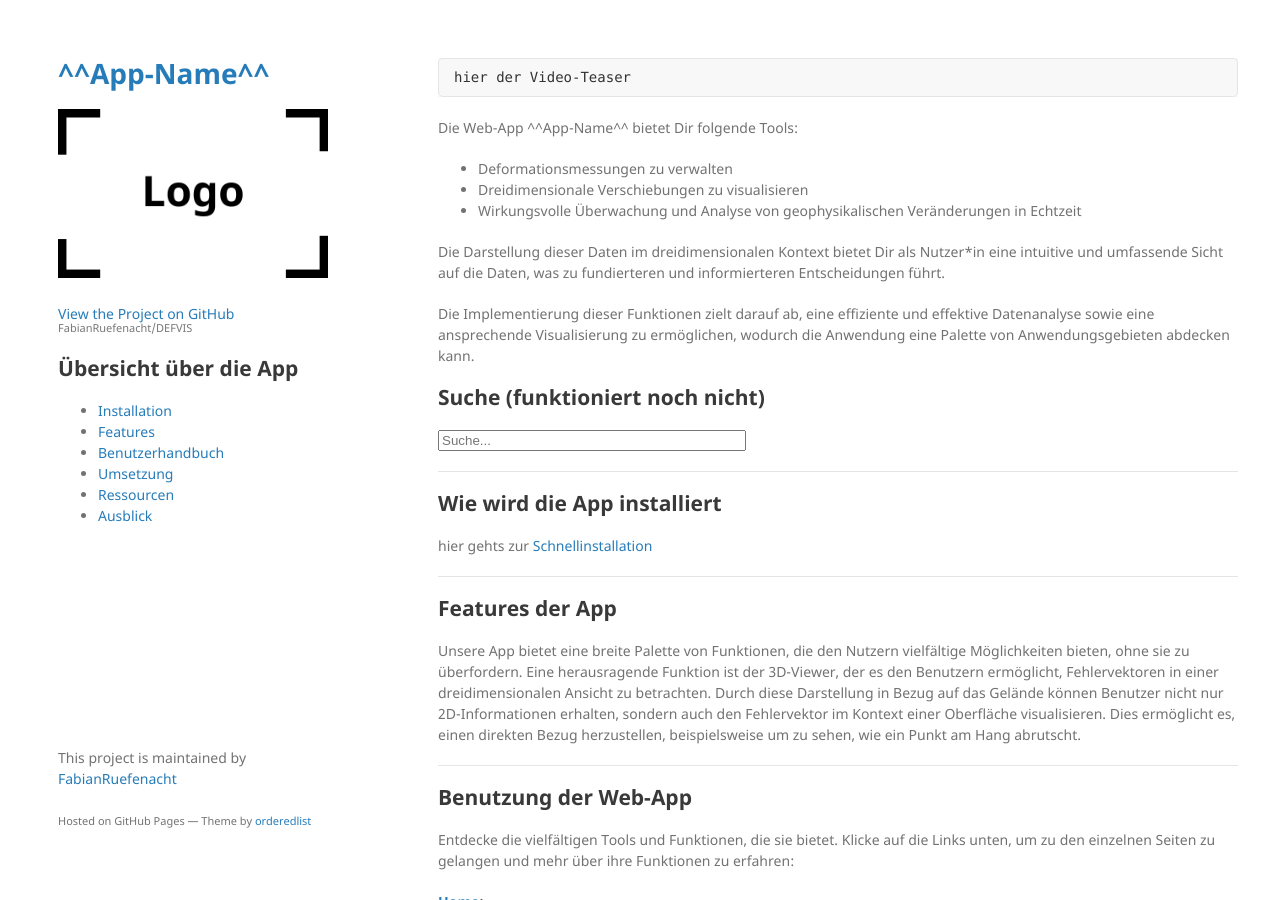
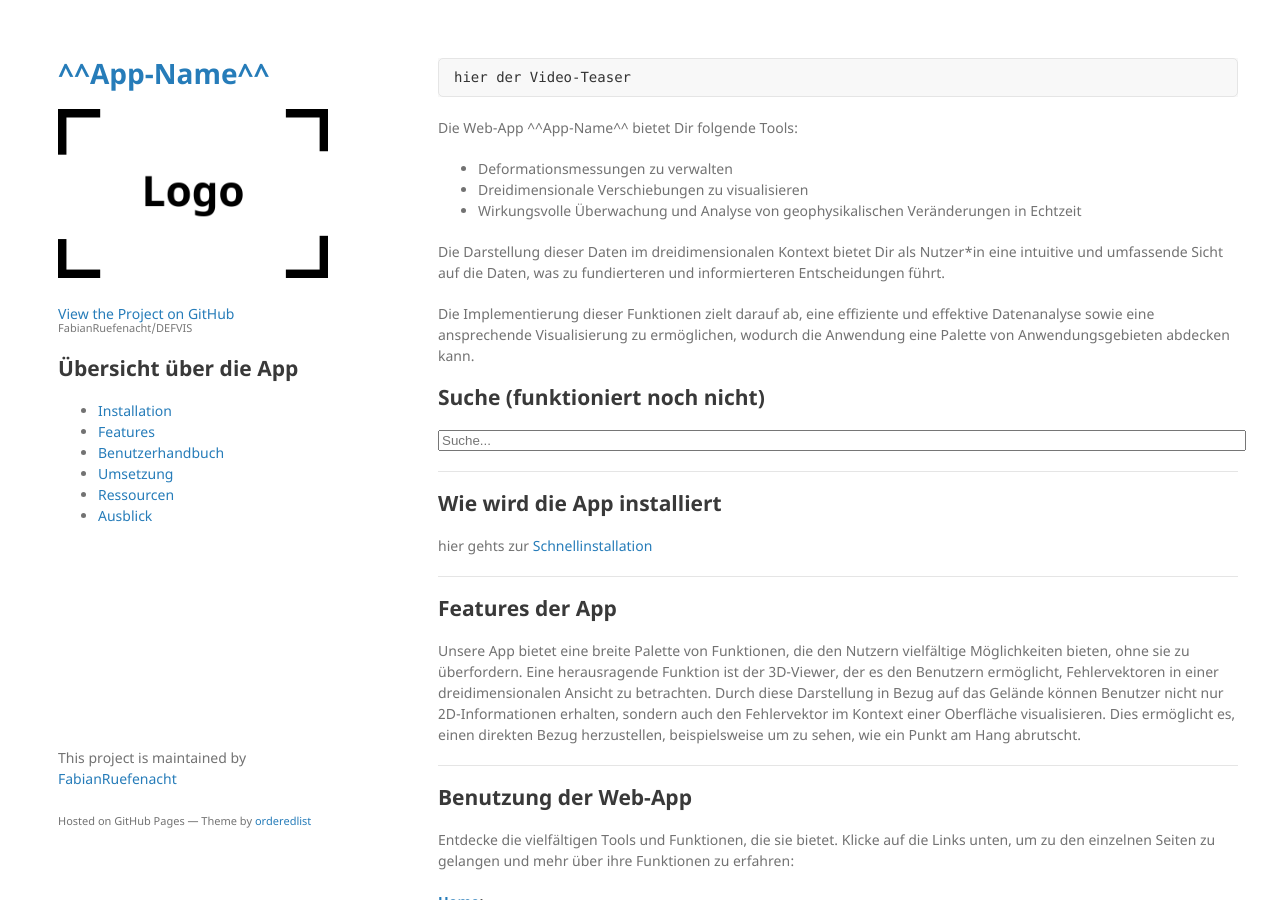
Before and after one commit to FabianRuefenacht/DEFVIS, a Jekyll site: the page built from docs/index.md, in a window 1280 px wide and 900 px high. Built offline with Jekyll 4.4.1, drawn with Linux system fonts in a browser that asks for light colours; our own code applies the rules of GitHub Pages for plain Markdown files.

Commit message:
Update index.md

```diff
--- a/docs/index.md
+++ b/docs/index.md
@@ -15,7 +15,7 @@ Die Implementierung dieser Funktionen zielt darauf ab, eine effiziente und effek
 ## Suche (funktioniert noch nicht)
 
 <div id="search-container">
-    <input type="text" id="search-input" placeholder="Suche..." style="width: 300px;">
+    <input type="text" id="search-input" placeholder="Suche..." style="width: 100%;">
     <ul id="search-results"></ul>
 </div>
 
```
